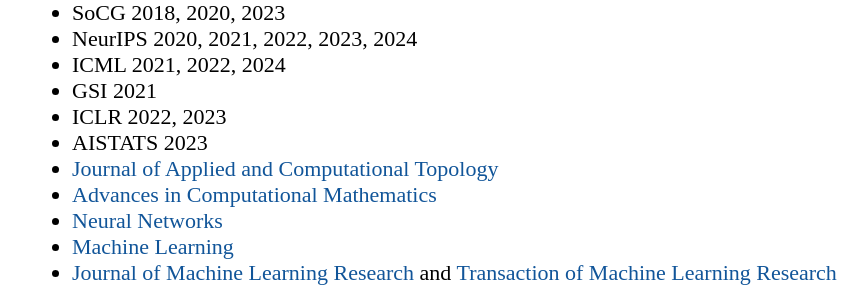
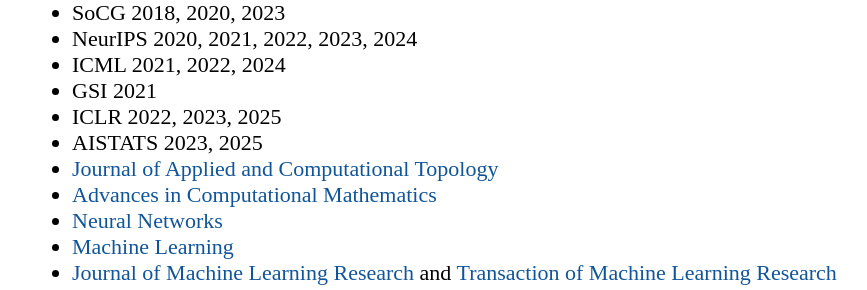
Before and after one commit to tlacombe/tlacombe.github.io, a Jekyll site: the page built from research/index.html, in a window 1280 px wide and 900 px high, scrolled down 2163 px. Shown: the part 361-651 px from the top of the window, without its empty margins (192-1059 px from the left). Built offline with Jekyll 4.4.1, drawn with Linux system fonts in a browser that asks for light colours.

Commit message:
update reviewer activity

```diff
--- a/research/index.html
+++ b/research/index.html
@@ -49,8 +49,8 @@ title: TL - Research
 		<li> NeurIPS 2020, 2021, 2022, 2023, 2024</li>
 		<li> ICML 2021, 2022, 2024</li>
 		<li> GSI 2021 </li>
-		<li> ICLR 2022, 2023 </li>
-		<li> AISTATS 2023 </li>
+		<li> ICLR 2022, 2023, 2025 </li>
+		<li> AISTATS 2023, 2025 </li>
 		<li> <a href='https://www.springer.com/journal/41468'>Journal of Applied and Computational Topology</a></li>
 		<li> <a href='https://www.springer.com/journal/10444'>Advances in Computational Mathematics</a></li>
 		<li> <a href='https://www.journals.elsevier.com/neural-networks'>Neural Networks</a></li>
```
